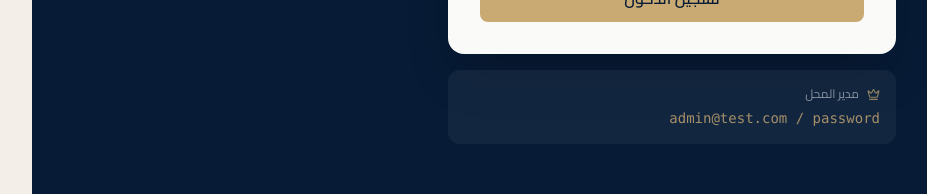
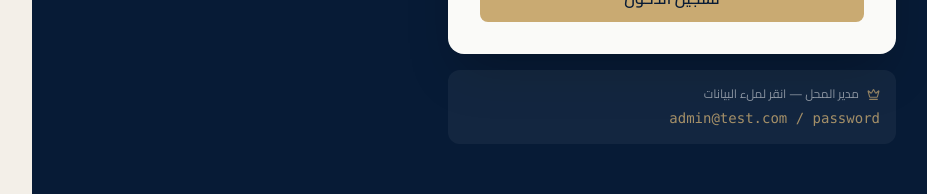
Before and after one commit to SalahAnas1/AFRAH-PRO, a Next.js app in the folder frontend/: page /login in a window 1280 px wide. Shown: the part 563-757 px from the top of the page, without its empty margins (117-1044 px from the left). Built offline with nearby package versions, Linux system fonts and the light colour scheme; no server answers.

Commit message:
fix: make demo credentials clickable to auto-fill login form

```diff
--- a/frontend/src/app/(auth)/login/page.tsx
+++ b/frontend/src/app/(auth)/login/page.tsx
@@ -115,15 +115,19 @@ export default function LoginPage() {
           </form>
         </div>
 
-        {/* بيانات تجريبية */}
+        {/* بيانات تجريبية — قابلة للنقر */}
         <div className="mt-4 space-y-2">
-          <div className="bg-white/5 rounded-xl p-4">
+          <button
+            type="button"
+            onClick={() => { setEmail("admin@test.com"); setPassword("password"); }}
+            className="w-full bg-white/5 hover:bg-white/10 transition-colors rounded-xl p-4 text-right"
+          >
             <div className="flex items-center gap-2 mb-1.5">
               <Crown size={13} className="text-gold/70" />
-              <p className="text-white/50 text-xs">مدير المحل</p>
+              <p className="text-white/50 text-xs">مدير المحل — انقر لملء البيانات</p>
             </div>
             <p className="text-gold/80 text-sm font-mono">admin@test.com / password</p>
-          </div>
+          </button>
         </div>
 
       </div>
```
